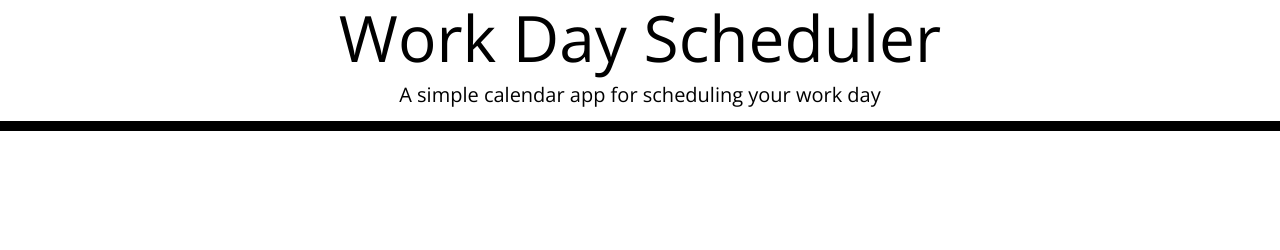
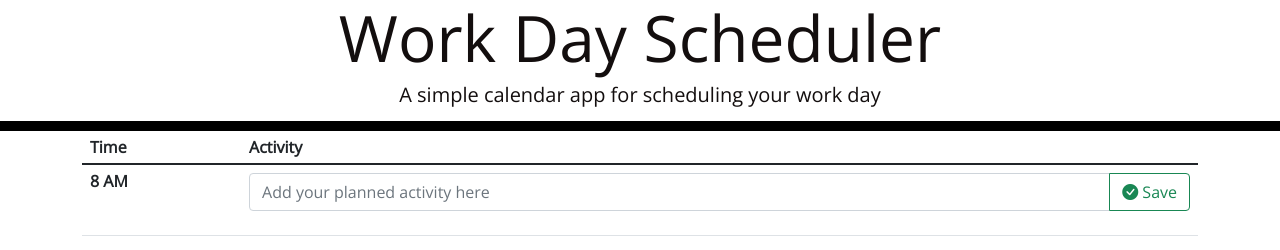
Before and after one commit to nnassarv/Work-Scheduler-w5, a plain HTML site: page index.html in a window 1280 px wide. Drawn offline with nearby package versions, Linux system fonts and the light colour scheme; files that its build step writes are made by us from their sources.

Commit message:
add table container, define columns, add save button

```diff
--- a/assets/css/style.css
+++ b/assets/css/style.css
@@ -16,9 +16,14 @@ textarea {
 .jumbotron {
   text-align: center;
   background-color: transparent;
-  color: black;
+  color: rgb(19, 14, 14);
   border-radius: 0;
   border-bottom: 10px solid black;
+}
+
+/* Center the time and activity within the row space */
+.activityRow .timeRow {
+
 }
 
 .description {
@@ -57,15 +62,17 @@ textarea {
   color: white;
 }
 
-.saveBtn {
+/* Do not need this */
+/* .saveBtn {
   border-left: 1px solid black;
   border-top-right-radius: 15px;
   border-bottom-right-radius: 15px;
   background-color: #06aed5;
   color: white;
-}
+} */
 
-.saveBtn i:hover {
+/* Do not need this */
+/* .saveBtn i:hover {
   font-size: 20px;
   transition: all 0.3s ease-in-out;
-}
+} */
--- a/index.html
+++ b/index.html
@@ -10,17 +10,21 @@
       integrity="sha384-1BmE4kWBq78iYhFldvKuhfTAU6auU8tT94WrHftjDbrCEXSU1oBoqyl2QvZ6jIW3"
       crossorigin="anonymous"
     />
-    <link
+    <!-- <link
       rel="stylesheet"
       href="https://use.fontawesome.com/releases/v5.8.1/css/all.css"
       integrity="sha384-50oBUHEmvpQ+1lW4y57PTFmhCaXp0ML5d60M1M7uH2+nqUivzIebhndOJK28anvf"
       crossorigin="anonymous"
-    />
+    /> -->
     <link
       href="https://fonts.googleapis.com/css?family=Open+Sans&display=swap"
       rel="stylesheet"
     />
-    <link rel="stylesheet" href="style.css" />
+    <link
+      rel="stylesheet"
+      href="https://cdn.jsdelivr.net/npm/bootstrap-icons@1.6.0/font/bootstrap-icons.css"
+    />
+    <link rel="stylesheet" href="./assets/css/style.css" />
     <title>Work Day Scheduler</title>
   </head>
 
@@ -28,13 +32,37 @@
     <header class="jumbotron">
       <h1 class="display-3">Work Day Scheduler</h1>
       <p class="lead">A simple calendar app for scheduling your work day</p>
-      <p id="currentDay" class="lead"></p>
+      <!-- <p id="currentDay" class="lead"></p> -->
     </header>
+
     <div class="container">
       <!-- Timeblocks go here -->
+      <table class="table">
+        <thead>
+          <tr>
+            <th id="timeColumnHeader" scope="col">Time</th>
+            <th id="activityColumnHeader" scope="col">Activity</th>
+            <!-- <th scope="col">Save</th> -->
+          </tr>
+        </thead>
+        <tbody>
+          <tr>
+            <th class="timeRow" scope="row">8 AM</th>
+            <td class="activityRow">
+            <div class="input-group mb-3">
+              <input type="text" class="form-control" placeholder="Add your planned activity here">
+              <button class="btn btn-outline-success" type="button">
+                <span class="bi bi-check-circle-fill"></span> Save
+              </button>
+            </div>
+            </td>
+          </tr>
+        </tbody>
+      </table>
     </div>
 
     <script src="https://cdnjs.cloudflare.com/ajax/libs/jquery/3.2.1/jquery.min.js"></script>
     <script src="https://cdnjs.cloudflare.com/ajax/libs/moment.js/2.24.0/moment.min.js"></script>
+    <script src="./assets/js/script.js"></script>
   </body>
 </html>
```
Also changed, not shown: assets/js/script.js (added), 1 other file.
